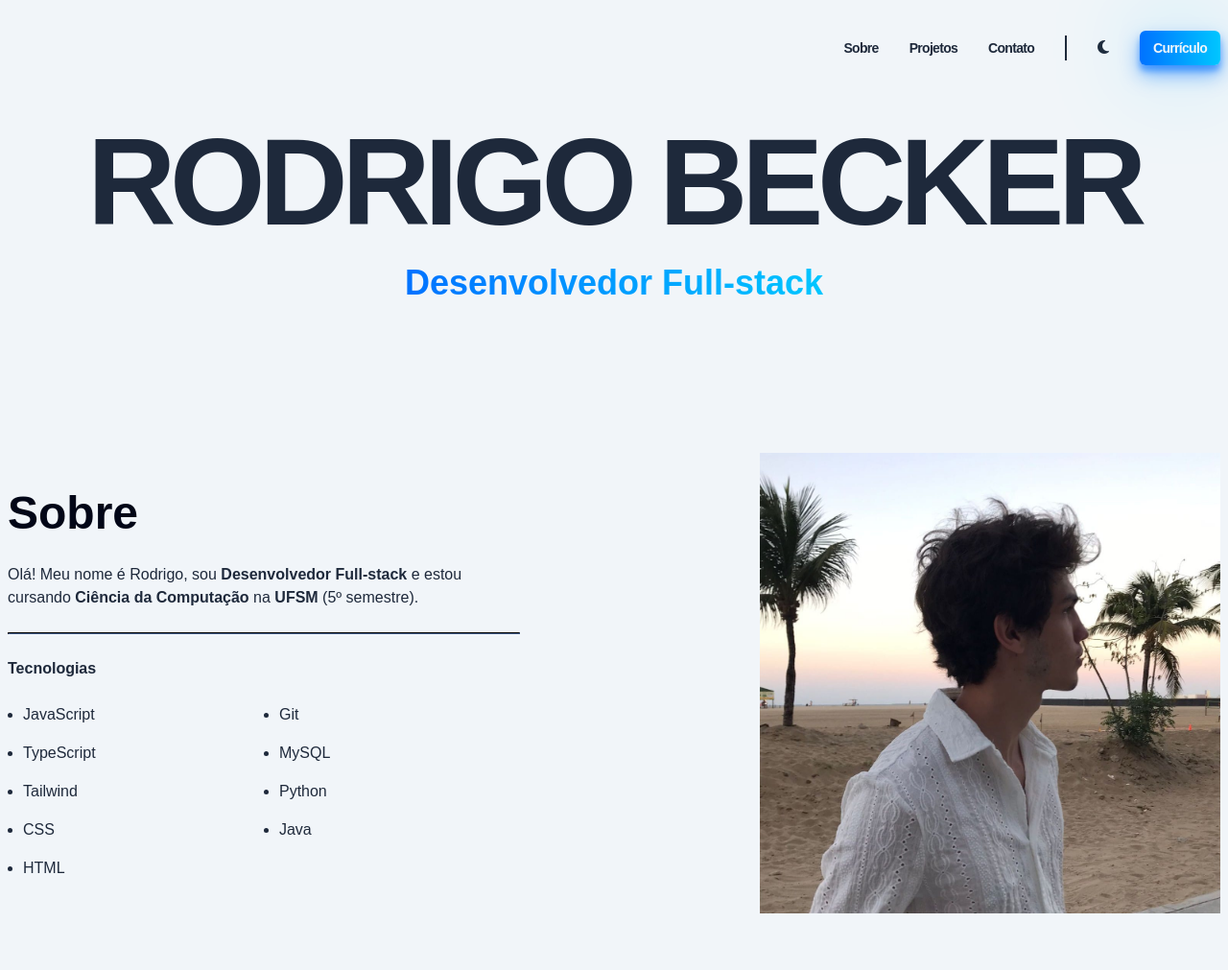
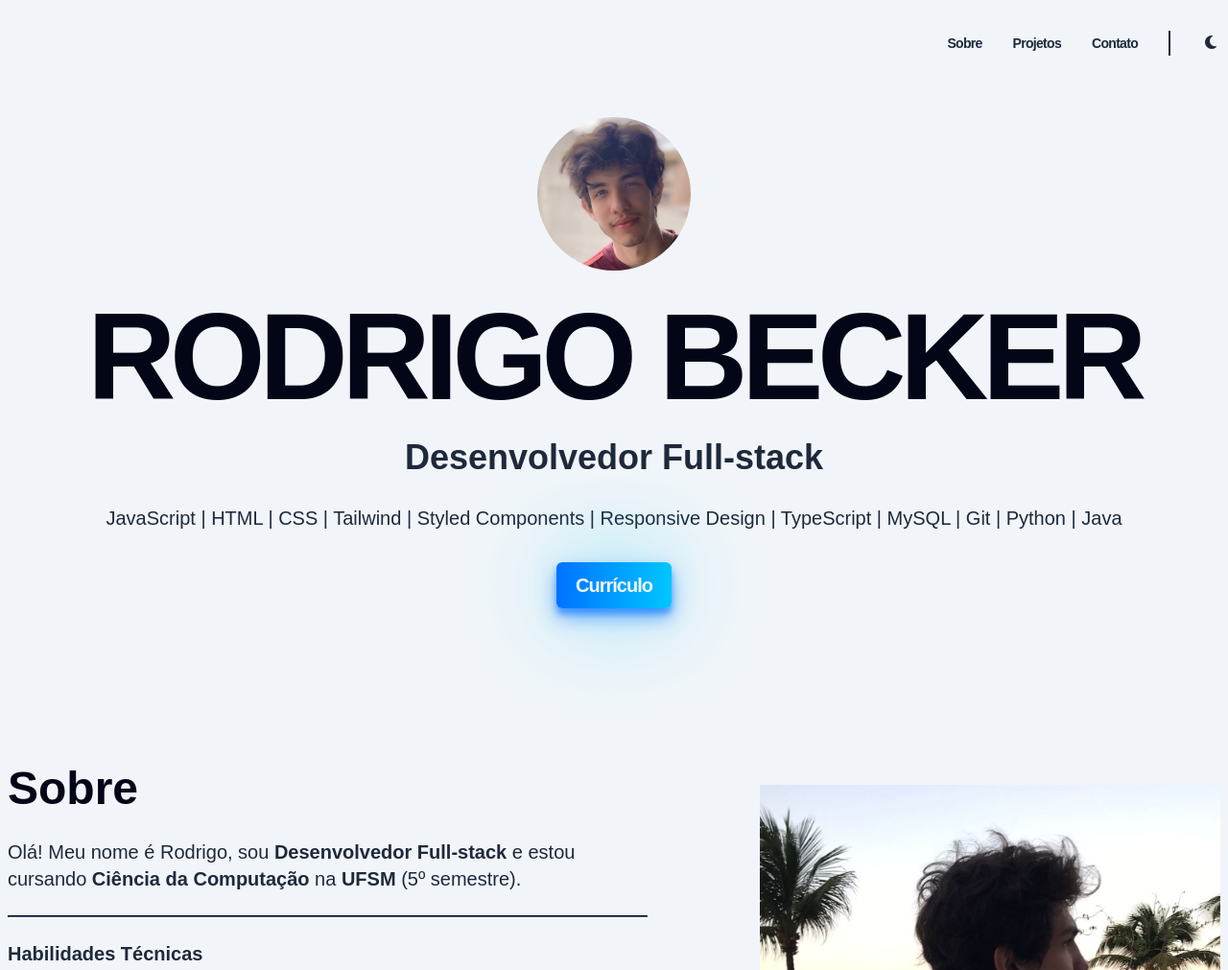
Before and after one commit to guigobecker/portfolio, a website built with Vite: page index.html in a window 1280 px wide. Shown: the top 1011 px of the page at 96% size. Built offline with nearby package versions, Linux system fonts and the light colour scheme; a web font is replaced by a local one.

Commit message:
Atualizar layout

```diff
--- a/index.html
+++ b/index.html
@@ -29,13 +29,6 @@
               <i id="icone" class="fa-solid fa-moon"></i>
             </button>
           </li>
-          <li>
-            <a
-              class="header__curriculo btn"
-              href="https://www.linkedin.com/in/rodrigosbecker/"
-              >Currículo</a
-            >
-          </li>
         </ul>
         <i class="fa-solid fa-bars header__barra"></i>
       </nav>
@@ -53,15 +46,20 @@
               <i id="icone" class="fa-solid fa-moon"></i>
             </button>
           </li>
-          <li><a class="mobile-nav__btn btn" href="">Currículo</a></li>
         </ul>
       </nav>
     </div>
     <!-- Fim do Menu Mobile -->
     <main>
       <section class="hero container">
+        <img class="hero__img" src="/perfil.jpeg" alt="Foto de perfil" />
         <h1 class="hero__titulo">RODRIGO BECKER</h1>
         <h2 class="hero__subtitulo">Desenvolvedor Full-stack</h2>
+        <p class="hero__descricao">
+          JavaScript | HTML | CSS | Tailwind | Styled Components | Responsive
+          Design | TypeScript | MySQL | Git | Python | Java
+        </p>
+        <a class="hero__btn btn" href="">Currículo</a>
       </section>
       <section id="sobre" class="sobre container section">
         <div class="sobre__conteudo">
@@ -73,7 +71,7 @@
             semestre).
           </p>
           <hr class="sobre__hr" />
-          <h3 class="sobre__subtitulo">Tecnologias</h3>
+          <h3 class="sobre__subtitulo">Habilidades Técnicas</h3>
           <div class="sobre__lista-container">
             <ul class="sobre__lista">
               <li class="sobre__lista-item">JavaScript</li>
@@ -81,6 +79,8 @@
               <li class="sobre__lista-item">Tailwind</li>
               <li class="sobre__lista-item">CSS</li>
               <li class="sobre__lista-item">HTML</li>
+              <li class="sobre__lista-item">Styled Components</li>
+              <li class="sobre__lista-item">Responsive Design</li>
             </ul>
             <ul class="sobre__lista">
               <li class="sobre__lista-item">Git</li>
--- a/styles/components/header.css
+++ b/styles/components/header.css
@@ -53,10 +53,6 @@
     height: var(--size-base);
   }
 
-  .header__curriculo {
-    font-size: var(--size-xs);
-  }
-
   .header__barra {
     display: none;
   }
@@ -72,8 +68,4 @@
     width: var(--size-xl);
     height: var(--size-xl);
   }
-
-  .header__curriculo {
-    font-size: var(--size-sm);
-  }
 }
--- a/styles/components/hero.css
+++ b/styles/components/hero.css
@@ -3,12 +3,19 @@
   flex-direction: column;
   justify-content: center;
   align-items: center;
+  text-align: center;
   gap: 1rem;
   margin-top: 2rem;
 }
 
+.hero__img {
+  border-radius: 50%;
+  width: 6rem;
+  height: 6rem;
+}
+
 .hero__titulo {
-  color: var(--clr-slate400);
+  color: var(--clr-light);
   text-transform: uppercase;
   font-size: var(--size-4xl);
   letter-spacing: -0.05em;
@@ -18,25 +25,28 @@
 .hero__subtitulo {
   font-size: var(--size-base);
   line-height: 0.9;
-  background: #0072ff; /* fallback para navegadores antigos */
-  background: -webkit-linear-gradient(
-    to right,
-    #0072ff,
-    #00c6ff
-  ); /* Chrome 10-25, Safari 5.1-6 */
-  background: linear-gradient(
-    to right,
-    #0072ff,
-    #00c6ff
-  ); /* W3C, IE 10+/ Edge, Firefox 16+, Chrome 26+, Opera 12+, Safari 7+ */
-  -webkit-background-clip: text;
-  -webkit-text-fill-color: transparent;
+  color: var(--clr-slate600);
+}
+
+.hero__descricao {
+  font-size: var(--size-sm);
+  color: var(--clr-slate600);
+}
+
+.hero__btn {
+  text-transform: capitalize;
+  font-size: var(--size-sm);
 }
 
 /* xs */
 @media (min-width: 475px) {
   .hero {
     gap: 1.5rem;
+  }
+
+  .hero__img {
+    width: 6.5rem;
+    height: 6.5rem;
   }
 
   .hero__titulo {
@@ -46,16 +56,37 @@
   .hero__subtitulo {
     font-size: var(--size-lg);
   }
+
+  .hero__descricao {
+    font-size: var(--size-base);
+  }
+
+  .hero__btn {
+    font-size: var(--size-base);
+  }
 }
 
 /* lg */
 @media (min-width: 1024px) {
+  .hero__img {
+    width: 8rem;
+    height: 8rem;
+  }
+
   .hero__titulo {
     font-size: var(--size-7xl);
   }
 
   .hero__subtitulo {
     font-size: var(--size-2xl);
+  }
+
+  .hero__descricao {
+    font-size: var(--size-lg);
+  }
+
+  .hero__btn {
+    font-size: var(--size-lg);
   }
 }
 
@@ -65,6 +96,11 @@
     gap: 2rem;
   }
 
+  .hero__img {
+    width: 10rem;
+    height: 10rem;
+  }
+
   .hero__titulo {
     font-size: var(--size-9xl);
   }
@@ -72,4 +108,12 @@
   .hero__subtitulo {
     font-size: var(--size-4xl);
   }
+
+  .hero__descricao {
+    font-size: var(--size-xl);
+  }
+
+  .hero__btn {
+    font-size: var(--size-xl);
+  }
 }
--- a/styles/components/mobile-nav.css
+++ b/styles/components/mobile-nav.css
@@ -46,7 +46,3 @@
   height: var(--size-xl);
   color: var(--clr-slate600);
 }
-
-.mobile-nav__btn {
-  font-size: var(--size-sm);
-}
--- a/styles/style.css
+++ b/styles/style.css
@@ -10,7 +10,7 @@
   --size-sm: 0.875rem;
   --size-base: 1rem;
   --size-lg: 1.125rem;
-  --size-xlg: 1.25rem;
+  --size-xl: 1.25rem;
   --size-2xl: 1.5rem;
   --size-3xl: 1.875rem;
   --size-4xl: 2.25rem;
```
Also changed, not shown: public/perfil.jpeg (added).
